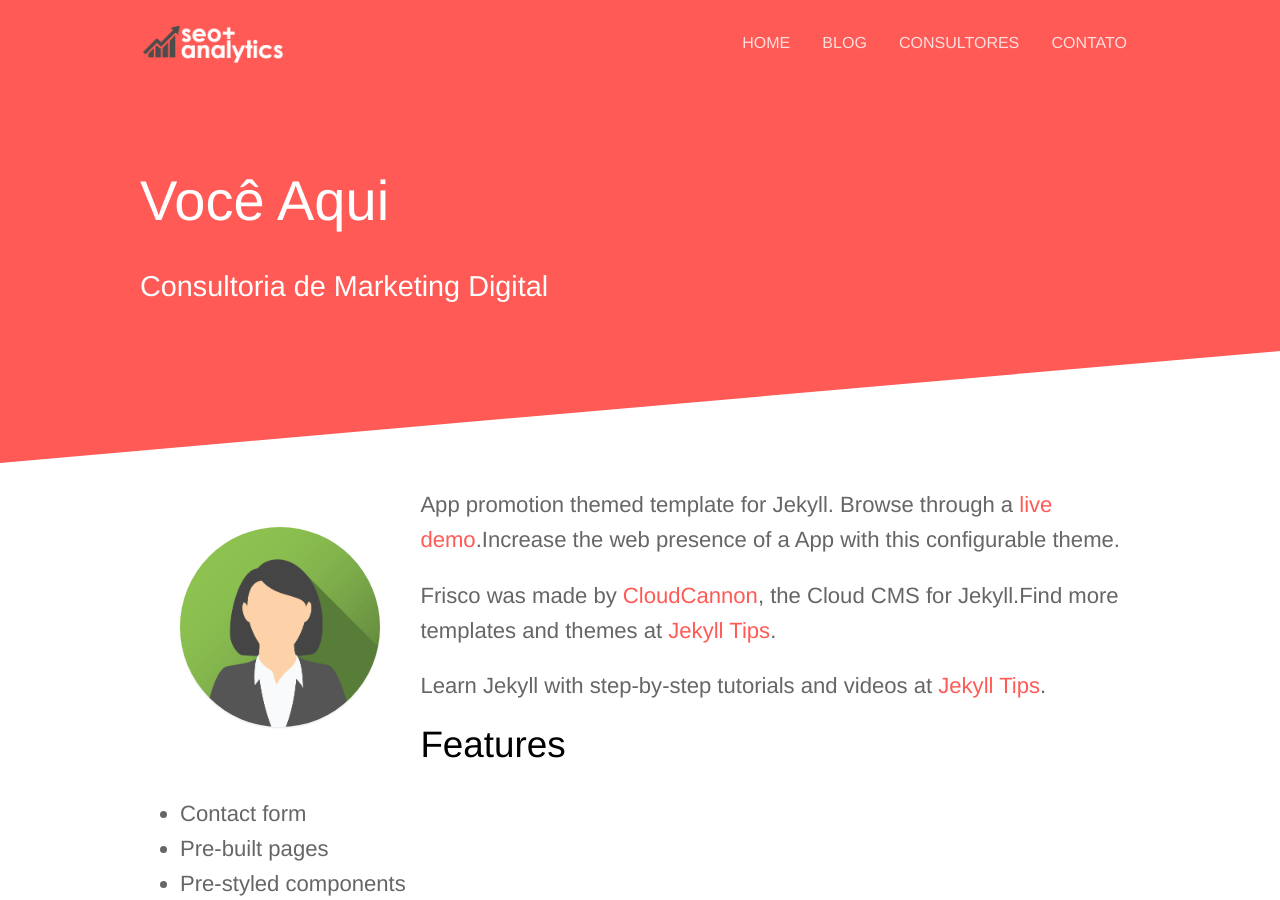
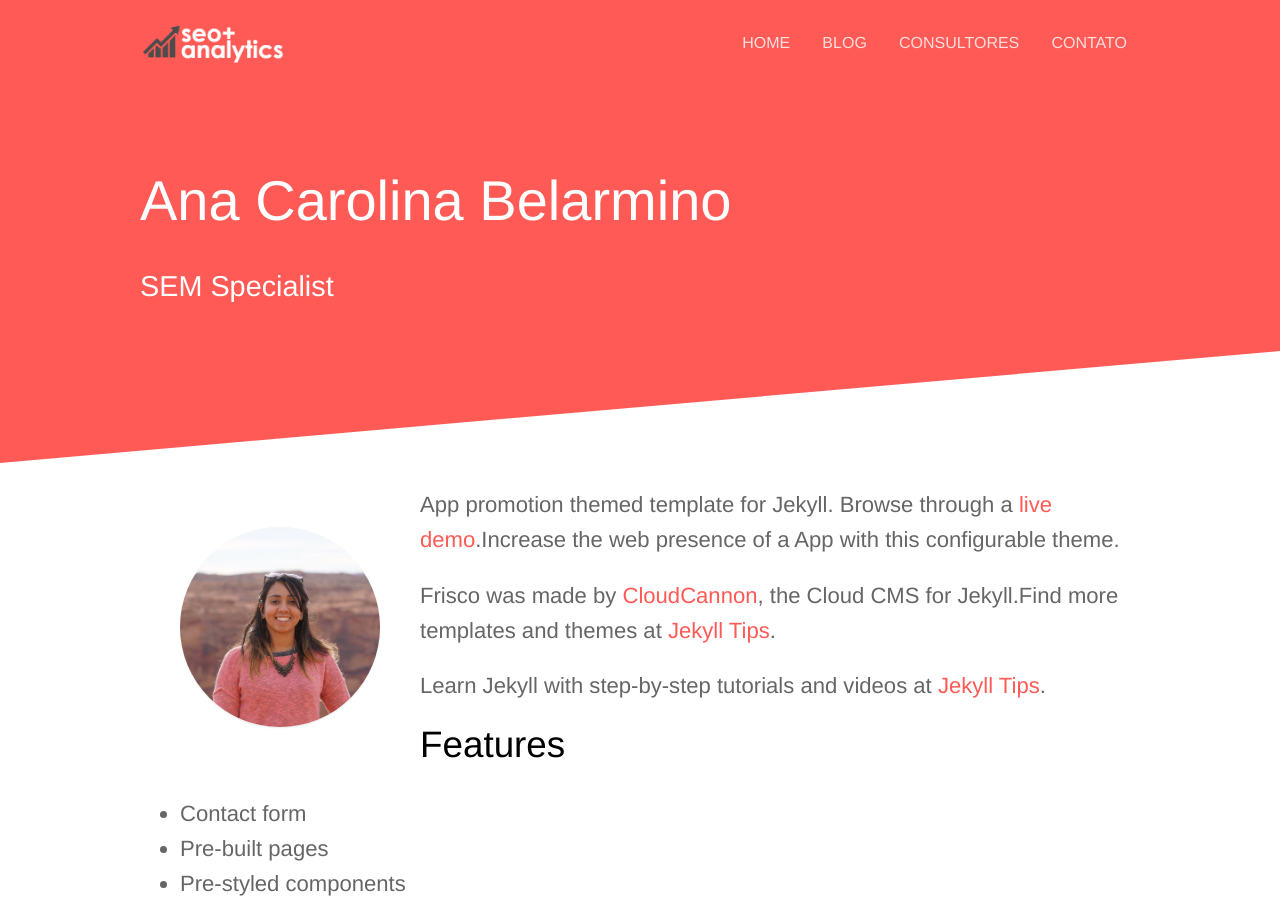
Before and after one commit to seoanalytics/seoanalytics.github.io, a Jekyll site: the page built from _cv/seja-voce.md, in a window 1280 px wide and 900 px high. Built offline with Jekyll 4.4.1, drawn with Linux system fonts in a browser that asks for light colours.

Commit message:
Updated '_cv/seja-voce.md' via CloudCannon

```diff
--- a/_cv/seja-voce.md
+++ b/_cv/seja-voce.md
@@ -1,8 +1,8 @@
 ---
-name: Você Aqui
-subtitle: Consultoria de Marketing Digital
-external_url: 'https://github.com/CloudCannon/frisco-jekyll-template'
-image_path: /images/avatar2.png
+name: Ana Carolina Belarmino
+subtitle: SEM Specialist
+external_url: 'https://www.linkedin.com/in/anacarolinabelarmino/'
+image_path: /images/ana-carolina-belarmino.jpeg
 ---
 
 App promotion themed template for Jekyll. Browse through a [live demo](https://brave-submarine.cloudvent.net/).Increase the web presence of a App with this configurable theme.
```
